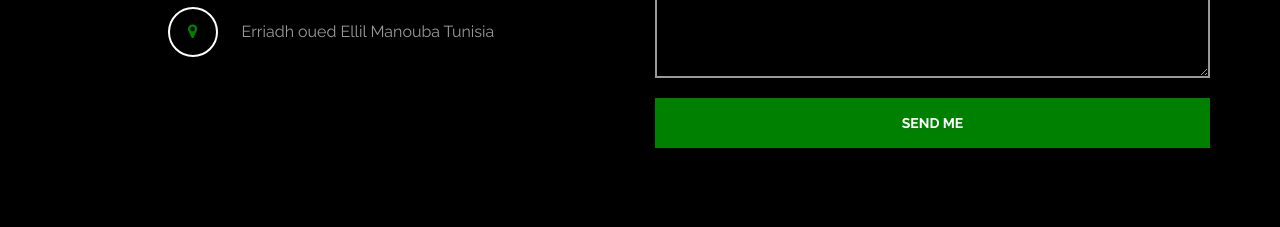
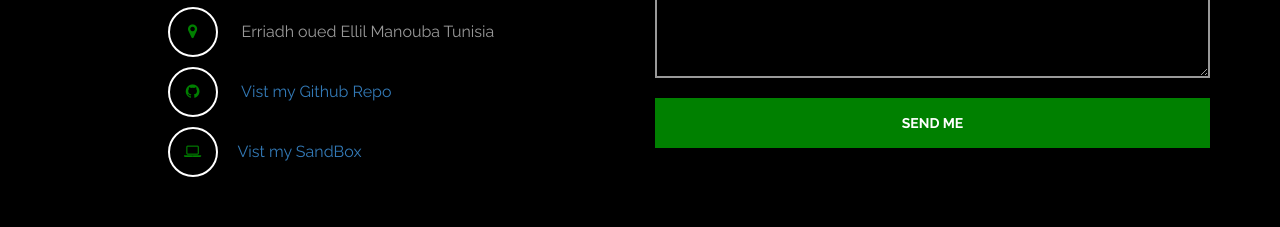
Before and after one commit to mouhebbeldi/mouheb-app, a plain HTML site: page index.html in a window 1280 px wide. Shown: the part 2635-2862 px from the top of the page. Drawn offline with Linux system fonts and the light colour scheme.

Commit message:
'second'

```diff
--- a/index.html
+++ b/index.html
@@ -218,6 +218,8 @@
 							<p><i class="fa fa-phone"></i> +21658193546</p>
 							<p><i class="fa fa-envelope-o"></i> mouhebbeldi@gmail.com</p>
 							<p><i class="fa fa-map-marker"></i> Erriadh oued Ellil Manouba Tunisia</p>
+							<p><i class="fa fa-github"></i> <a href="https://github.com/mouhebbeldi">Vist my Github Repo</a></p>
+							<p><i class="fa fa-laptop"></i><a href="https://github.com/mouhebbeldi">Vist my SandBox</a></p>
 						</address>
 					</div>
 					<div class="col-lg-6 col-md-6 col-xs-10 wow fadeInUp" data-wow-delay="0.6s">
```
